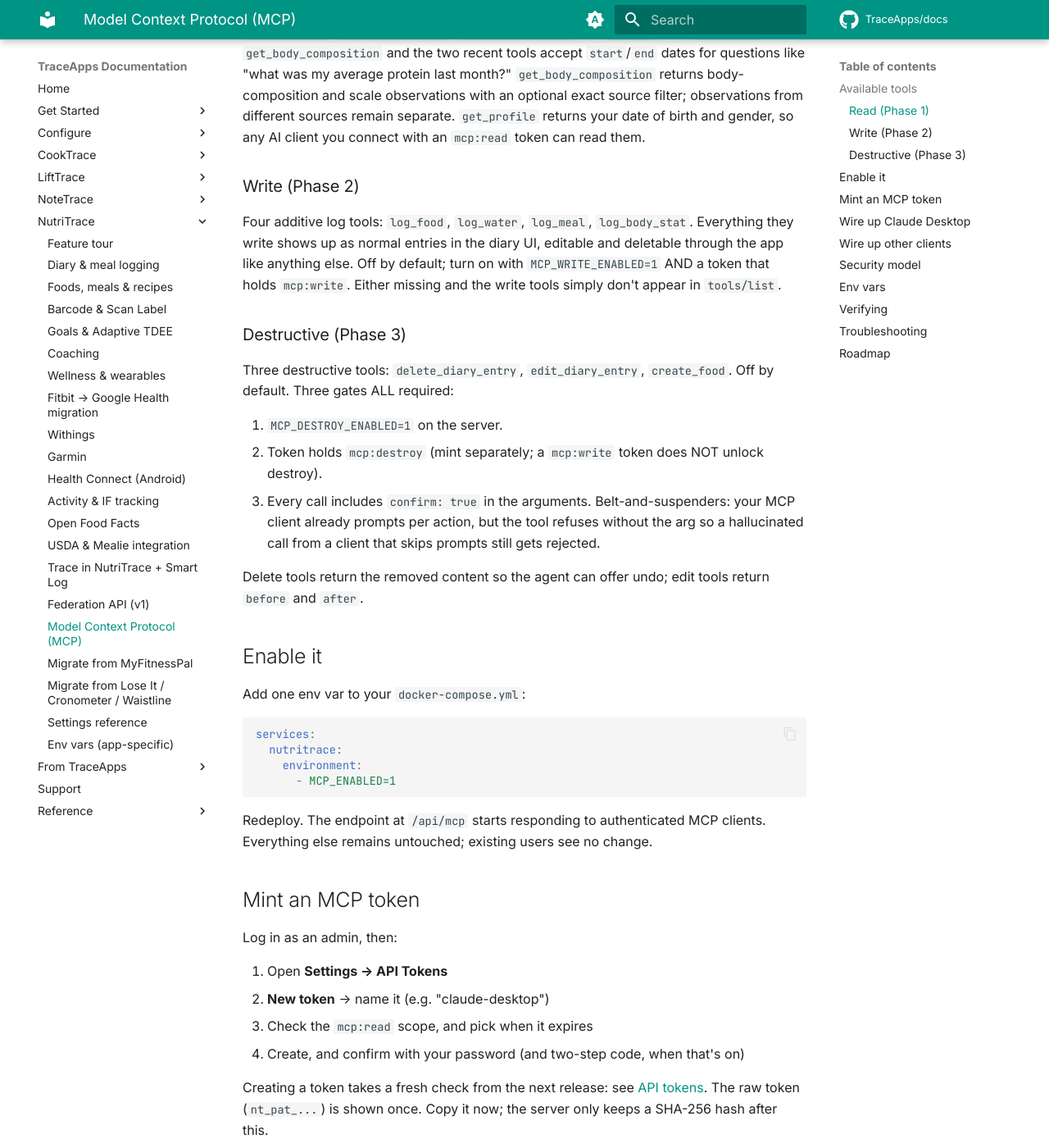
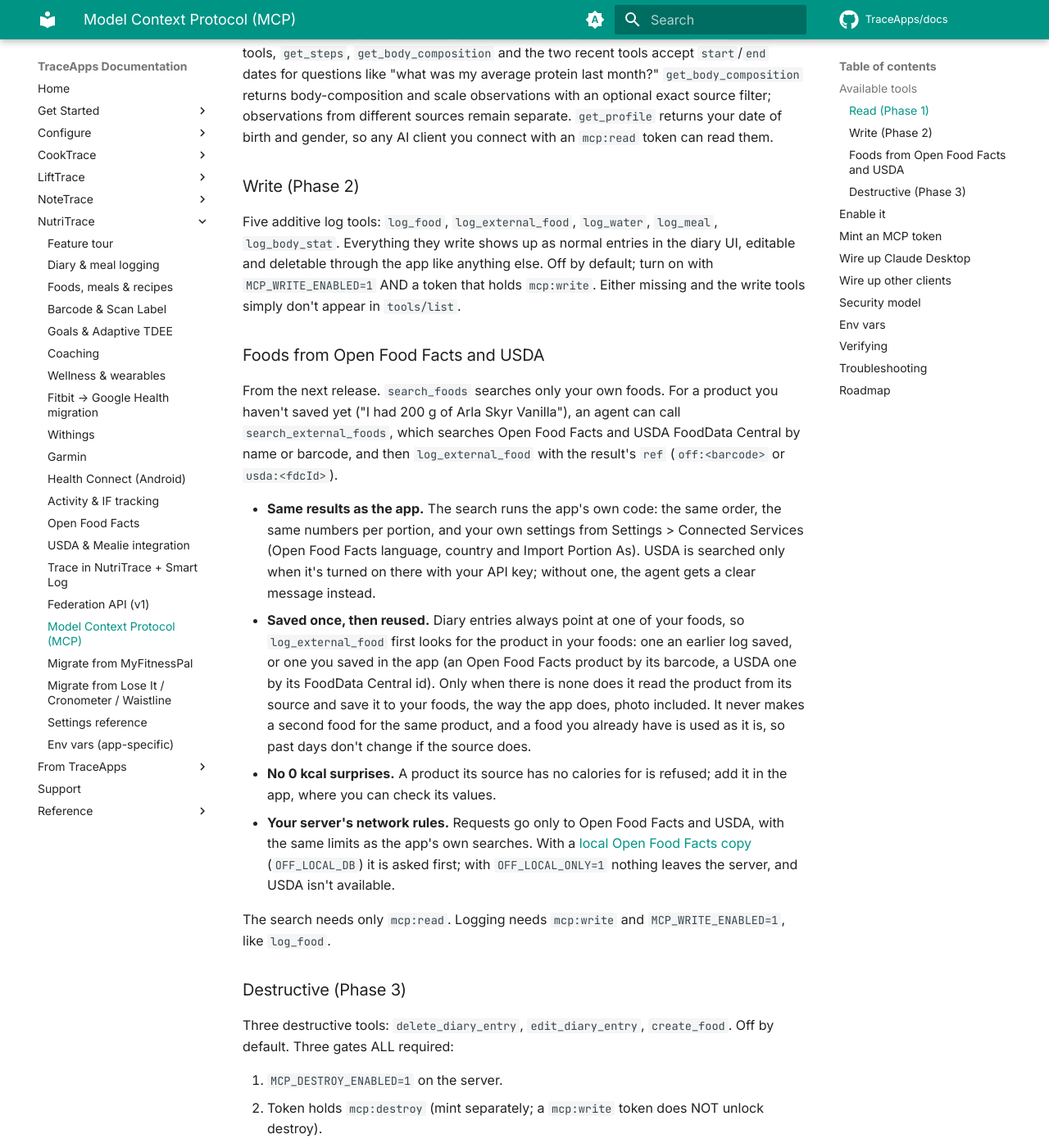
Before and after one commit to TraceApps/docs, an MkDocs documentation site: the page built from docs/nutritrace/mcp.md, in a window 1280 px wide and 1400 px high, scrolled down 661 px. Shown: the whole window at 82% size. Built offline with MkDocs 1.6.1 and Material for MkDocs 9.7.7, drawn with Linux system fonts in a browser that asks for light colours; comment, search, counter and statistics services are not loaded; some of the changed text lies outside the part shown.

Commit message:
NutriTrace: MCP search and log for Open Food Facts and USDA (#314)
search_external_foods and log_external_food on the MCP page and in the
tool catalog; tool counts, MCP_WRITE_ENABLED and the air-gap note updated.

Co-authored-by: Yipyipyip <5499947+Yipyipyip@users.noreply.github.com>

```diff
--- a/docs/nutritrace/mcp.md
+++ b/docs/nutritrace/mcp.md
@@ -8,15 +8,26 @@ Off by default. Opt in with one env var + one API token.
 
 ## Available tools
 
-Twenty tools across three phases. Setup for each phase below; full arg/return reference in the [MCP tool catalog](../reference/mcp-tools.md).
+Twenty-two tools across three phases. Setup for each phase below; full arg/return reference in the [MCP tool catalog](../reference/mcp-tools.md).
 
 ### Read (Phase 1)
 
-Thirteen tools, read-only, always available when MCP is on: `get_goals`, `get_profile`, `get_steps`, `get_body_composition`, `get_daily_totals`, `get_daily_totals_range`, `list_diary_entries`, `list_diary_entries_range`, `search_foods`, `get_recent_foods`, `search_meals`, `get_recent_meals`, `get_meal_details`. The `_range` tools, `get_steps`, `get_body_composition` and the two recent tools accept `start`/`end` dates for questions like "what was my average protein last month?" `get_body_composition` returns body-composition and scale observations with an optional exact source filter; observations from different sources remain separate. `get_profile` returns your date of birth and gender, so any AI client you connect with an `mcp:read` token can read them.
+Fourteen tools, read-only, always available when MCP is on: `get_goals`, `get_profile`, `get_steps`, `get_body_composition`, `get_daily_totals`, `get_daily_totals_range`, `list_diary_entries`, `list_diary_entries_range`, `search_foods`, `search_external_foods`, `get_recent_foods`, `search_meals`, `get_recent_meals`, `get_meal_details`. The `_range` tools, `get_steps`, `get_body_composition` and the two recent tools accept `start`/`end` dates for questions like "what was my average protein last month?" `get_body_composition` returns body-composition and scale observations with an optional exact source filter; observations from different sources remain separate. `get_profile` returns your date of birth and gender, so any AI client you connect with an `mcp:read` token can read them.
 
 ### Write (Phase 2)
 
-Four additive log tools: `log_food`, `log_water`, `log_meal`, `log_body_stat`. Everything they write shows up as normal entries in the diary UI, editable and deletable through the app like anything else. Off by default; turn on with `MCP_WRITE_ENABLED=1` AND a token that holds `mcp:write`. Either missing and the write tools simply don't appear in `tools/list`.
+Five additive log tools: `log_food`, `log_external_food`, `log_water`, `log_meal`, `log_body_stat`. Everything they write shows up as normal entries in the diary UI, editable and deletable through the app like anything else. Off by default; turn on with `MCP_WRITE_ENABLED=1` AND a token that holds `mcp:write`. Either missing and the write tools simply don't appear in `tools/list`.
+
+### Foods from Open Food Facts and USDA
+
+From the next release. `search_foods` searches only your own foods. For a product you haven't saved yet ("I had 200 g of Arla Skyr Vanilla"), an agent can call `search_external_foods`, which searches Open Food Facts and USDA FoodData Central by name or barcode, and then `log_external_food` with the result's `ref` (`off:<barcode>` or `usda:<fdcId>`).
+
+- **Same results as the app.** The search runs the app's own code: the same order, the same numbers per portion, and your own settings from Settings > Connected Services (Open Food Facts language, country and Import Portion As). USDA is searched only when it's turned on there with your API key; without one, the agent gets a clear message instead.
+- **Saved once, then reused.** Diary entries always point at one of your foods, so `log_external_food` first looks for the product in your foods: one an earlier log saved, or one you saved in the app (an Open Food Facts product by its barcode, a USDA one by its FoodData Central id). Only when there is none does it read the product from its source and save it to your foods, the way the app does, photo included. It never makes a second food for the same product, and a food you already have is used as it is, so past days don't change if the source does.
+- **No 0 kcal surprises.** A product its source has no calories for is refused; add it in the app, where you can check its values.
+- **Your server's network rules.** Requests go only to Open Food Facts and USDA, with the same limits as the app's own searches. With a [local Open Food Facts copy](off.md#local-mirror-parquet-or-duckdb) (`OFF_LOCAL_DB`) it is asked first; with `OFF_LOCAL_ONLY=1` nothing leaves the server, and USDA isn't available.
+
+The search needs only `mcp:read`. Logging needs `mcp:write` and `MCP_WRITE_ENABLED=1`, like `log_food`.
 
 ### Destructive (Phase 3)
 
@@ -99,7 +110,7 @@ The transport is standard MCP Streamable HTTP (single POST endpoint). Any client
 | Variable | Default | Description |
 |---|---|---|
 | `MCP_ENABLED` | `0` | Set to `1` to expose `/api/mcp`. |
-| `MCP_WRITE_ENABLED` | `0` | Set to `1` to allow write tools (`log_food`, `log_water`, `log_meal`, `log_body_stat`) to be registered. Also requires the calling token to hold `mcp:write`. |
+| `MCP_WRITE_ENABLED` | `0` | Set to `1` to allow write tools (`log_food`, `log_external_food`, `log_water`, `log_meal`, `log_body_stat`) to be registered. Also requires the calling token to hold `mcp:write`. |
 | `MCP_DESTROY_ENABLED` | `0` | Set to `1` to allow destructive tools (`delete_diary_entry`, `edit_diary_entry`, `create_food`) to be registered. Also requires the calling token to hold `mcp:destroy` AND every call to include `confirm: true`. |
 | `ALLOWED_ORIGINS` | (empty) | Comma-separated list of origins that browser-based MCP clients may use. Server-to-server clients (no Origin header) always pass. Leave empty unless you're specifically using the MCP Inspector in a browser. |
 
```
Also changed, not shown: docs/nutritrace/env-vars.md (+2 -2 lines), docs/nutritrace/off.md (+2 -0 lines), docs/reference/mcp-tools.md (+5 -3 lines).
